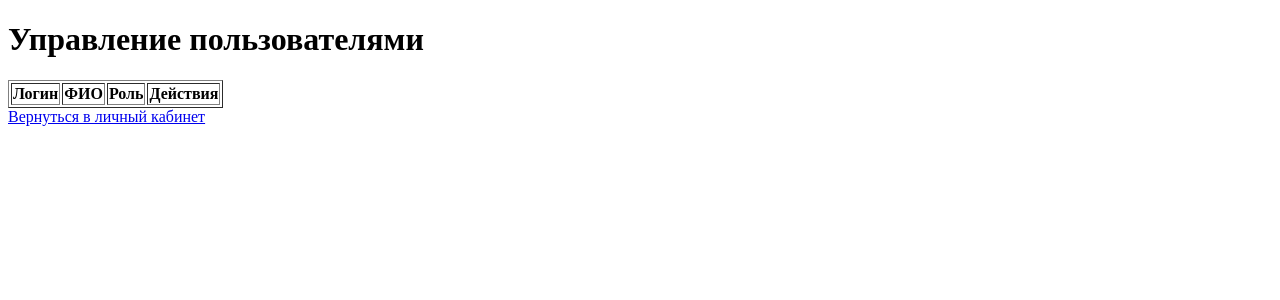
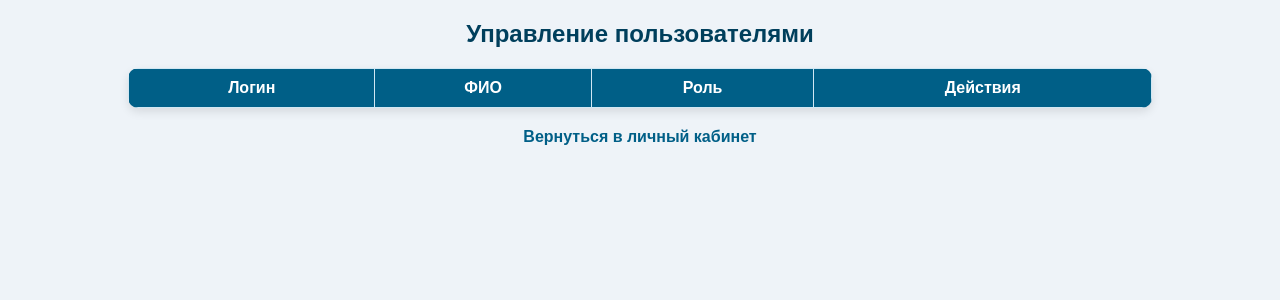
Before and after one commit to Lokhorras/WEB2, a Flask app: template templates/rgz/manage_users.html in a window 1280 px wide. Shown: the top 300 px of the page. Run offline with Flask 3, Linux system fonts and the light colour scheme; the template is opened without the code that fills it, so the values that code supplies are empty.

Commit message:
ргз проверк

```diff
--- a/templates/rgz/edit_user.html
+++ b/templates/rgz/edit_user.html
@@ -34,16 +34,21 @@
         font-weight: bold;
         margin-bottom: 5px;
         color: #4a4a4a;
+        text-align: center; /* Центровка текста */
     }
 
     form input,
     form select {
         width: 100%;
+        max-width: 300px; /* Максимальная ширина для полей */
         padding: 10px;
         margin-bottom: 15px;
         border: 1px solid #ccc;
         border-radius: 5px;
         font-size: 14px;
+        margin-left: auto;
+        margin-right: auto;
+        display: block; /* Центровка полей */
     }
 
     form button {
@@ -80,6 +85,7 @@
     }
 </style>
 
+
 <h1>Редактирование пользователя</h1>
 
 {% if error %}
--- a/templates/rgz/manage_users.html
+++ b/templates/rgz/manage_users.html
@@ -3,9 +3,92 @@
 {% block lab %}Управление пользователями{% endblock %}
 
 {% block main %}
+<style>
+    body {
+        background-color: #eef3f8; /* Нейтральный фон */
+        font-family: Arial, sans-serif; /* Читаемый шрифт */
+        margin: 0;
+        padding: 0;
+    }
+
+    h1 {
+        color: #003f5c; /* Темно-синий цвет заголовка */
+        text-align: center;
+        margin-top: 20px;
+        font-size: 24px;
+        font-weight: bold;
+    }
+
+    table {
+        width: 80%;
+        margin: 20px auto;
+        border-collapse: collapse;
+        background-color: #ffffff; /* Белый фон таблицы */
+        box-shadow: 0 4px 10px rgba(0, 0, 0, 0.1);
+        border-radius: 10px;
+        overflow: hidden;
+    }
+
+    table thead tr {
+        background-color: #005f87; /* Темно-синий для заголовка таблицы */
+        color: #ffffff;
+    }
+
+    table th,
+    table td {
+        padding: 10px 15px;
+        text-align: center;
+        border: 1px solid #d1e7f3;
+    }
+
+    table tbody tr:nth-child(even) {
+        background-color: #f9f9f9;
+    }
+
+    table tbody tr:hover {
+        background-color: #d1e7f3; /* Подсветка строки при наведении */
+    }
+
+    .a1 {
+        display: inline-block;
+        padding: 8px 12px;
+        margin: 5px;
+        font-size: 14px;
+        font-weight: bold;
+        color: #ffffff;
+        text-decoration: none;
+        background-color: #005f87; /* Темно-синий для кнопок */
+        border-radius: 5px;
+        transition: background-color 0.3s ease;
+        cursor: pointer;
+    }
+
+    .a1:hover {
+        background-color: #008fbf; /* Ярче при наведении */
+    }
+
+    .a1:active {
+        background-color: #004f6a; /* Темнее при клике */
+    }
+
+    a {
+        display: block;
+        text-align: center;
+        margin-top: 20px;
+        color: #005f87;
+        text-decoration: none;
+        font-weight: bold;
+    }
+
+    a:hover {
+        text-decoration: underline;
+        color: #003f5c;
+    }
+</style>
+
 <h1>Управление пользователями</h1>
 
-<table border="1">
+<table>
     <thead>
         <tr>
             <th>Логин</th>
```
Also changed, not shown: templates/rgz/create_user.html (+7 -0 lines).
